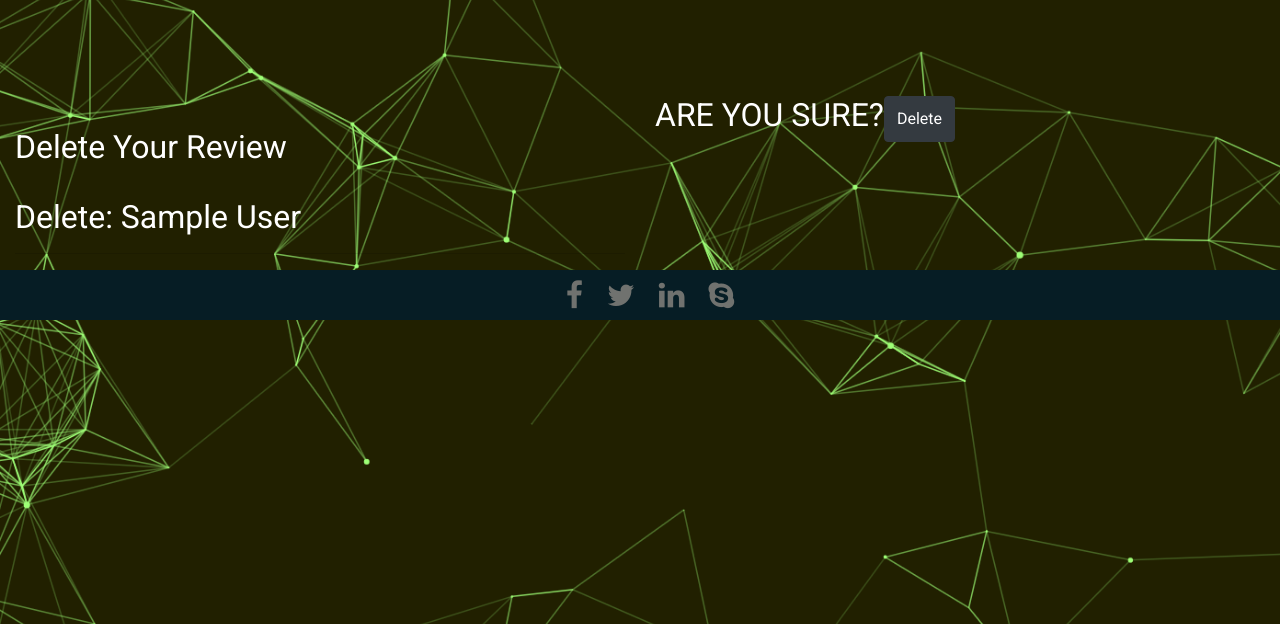
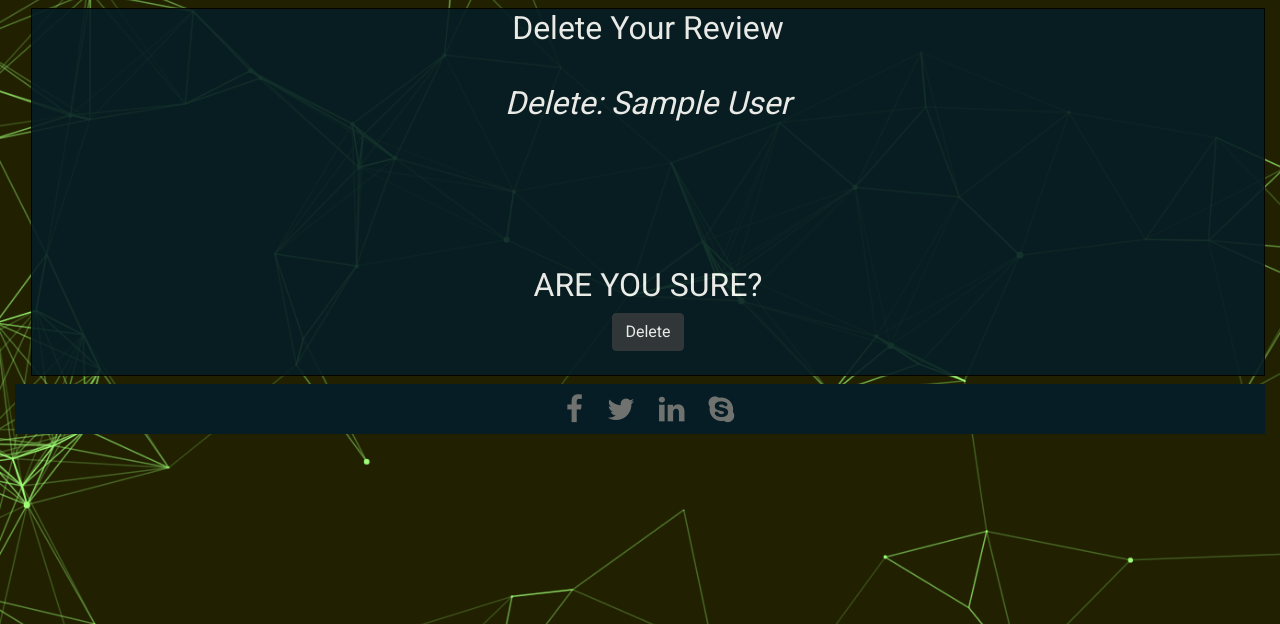
Before and after one commit to jackcrosbie/p5-graphic-design-project, a Django app: page /reviews/review/1/delete/ in a window 1280 px wide. Shown: the part 77-701 px from the top of the page. Run offline with Django 4.2, Linux system fonts and the light colour scheme; a user stored in the database is signed in; tables that the repository leaves empty hold one stand-in row (values such as "Sample post"); some libraries are stand-ins or nearby versions.

Commit message:
improved styling and layout of payment succesful and review delete pages

```diff
--- a/payments/templates/payments/payment_success.html
+++ b/payments/templates/payments/payment_success.html
@@ -5,7 +5,7 @@
 <div class="container-fluid">
     <div class="row">
         <div class="col mt-2 ml-3">
-            <div class="text-white h3">
+            <div class="text-white h4 success-msg text-center">
                 You payment was successful!<br>
                 <hr>
                 I will be in contact with you soon regarding details of the job.<br>
--- a/reviews/templates/reviews/delete_review.html
+++ b/reviews/templates/reviews/delete_review.html
@@ -2,21 +2,17 @@
 {% load static %}
 {% block content %}
 {% if request.user.is_authenticated %}
-<div class="container-fluid text-white full-page">
+<div class="container-fluid">
     <div class="row">
-        <div class="col col-md-6">
-            <h2 class="d-flex" id="headings">Delete Your Review</h2>
+        <div class="col mt-2 ml-3">
+            <div class="text-white h4 success-msg text-center">
+                <h2>Delete Your Review</h2>
                 <br>
-            <h2>Delete: {{ object.title }}</h2>
-            <hr>
-        </div>
-        <div class="col col-md-6 mx-auto form-group text-white">
-            <form method="post" id="forms">
+                <h2 class="font-italic">Delete: {{ object.title }}</h2>
+                <form method="post" id="forms" class="mb-4">
                     {% csrf_token %}
-                <div class="mt-3 d-flex">
                     <h2>ARE YOU SURE?</h2>
                     <button class="btn btn-dark" type="submit" value="Submit">Delete</button>
-                </div>
                 </form>
             </div>
         </div>
--- a/static/css/base.css
+++ b/static/css/base.css
@@ -96,6 +96,14 @@ h4>a {
     overflow: hidden;
 }
 
+/* ------------------------- success message */
+
+.success-msg {
+    border: 1px solid black;
+    background: #061D25;
+    opacity: .9;
+}
+
 /* ------------------------- toast message container */
 
 .message-container {
```
Lines whose indentation alone changed are shown as unchanged.
